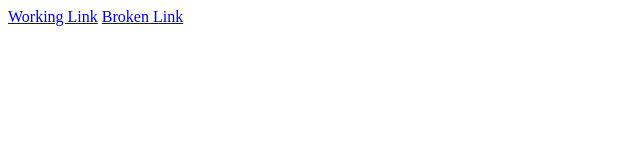
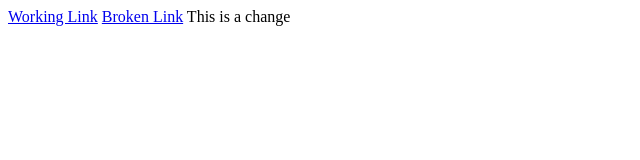
Before and after one commit to ehershey/gha-playground, a website: page index.html in a window 1280 px wide. Shown: the whole page, without its empty margins (0-640 px from the left). Drawn offline with Linux system fonts and the light colour scheme.

Commit message:
Change index.html

```diff
--- a/index.html
+++ b/index.html
@@ -8,5 +8,8 @@
 <body>
 <a href="http://www.ernie.org/">Working Link</a> <a href=
 "http://www.ernie.org/broken">Broken Link</a>
+
+This is a change
+
 </body>
 </html>
```
